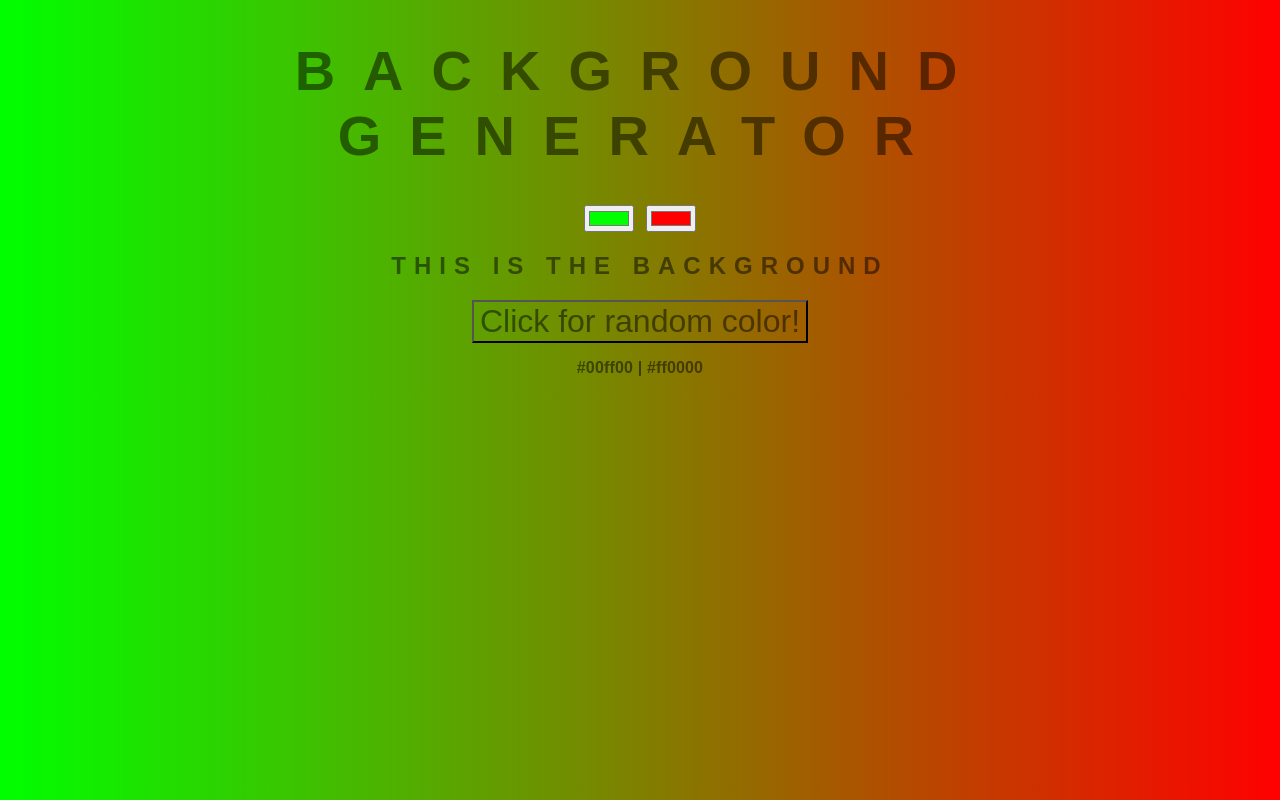
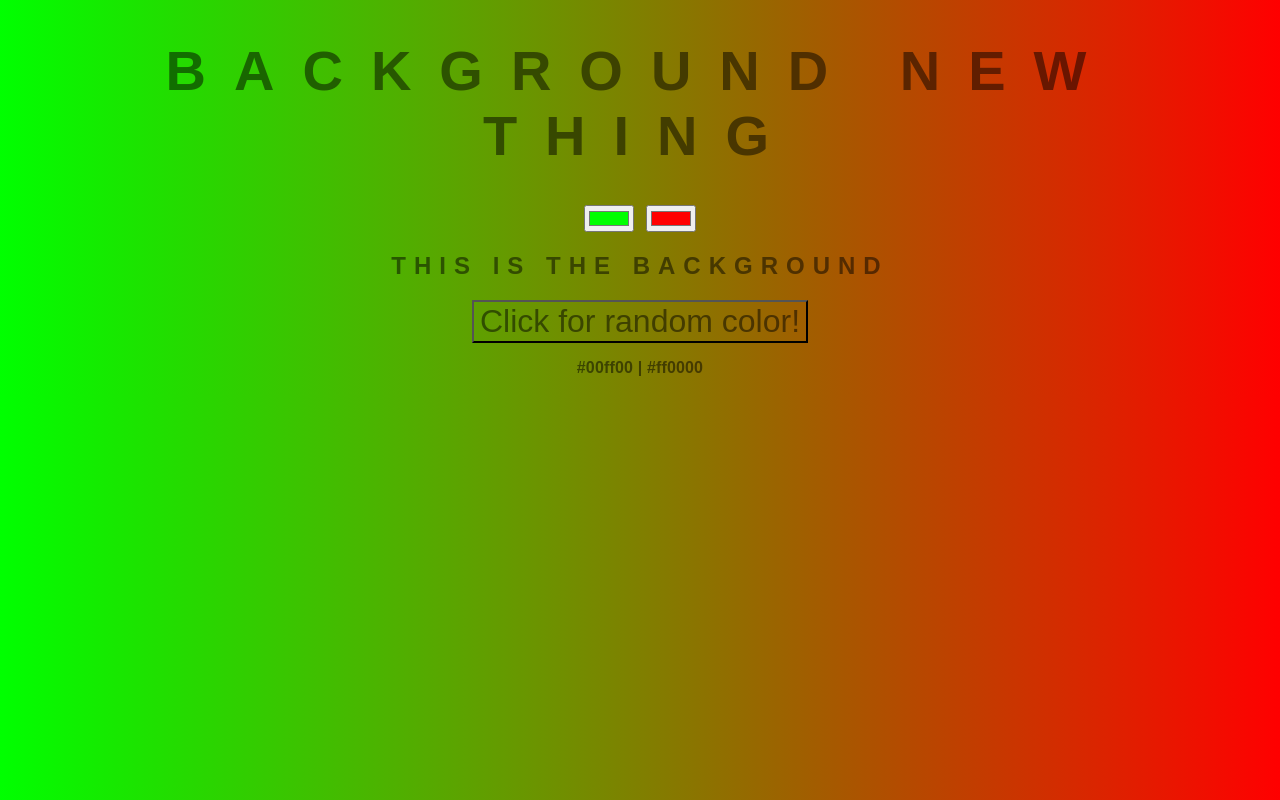
Before and after one commit to ChrisTague1/background-generator, a plain HTML site: page index.html in a window 1280 px wide. Drawn offline with Linux system fonts and the light colour scheme.

Commit message:
"new thing" text added to title

```diff
--- a/index.html
+++ b/index.html
@@ -6,7 +6,7 @@
     <link rel="stylesheet" type="text/css" href="style.css">
 </head>
 <body id="gradient">
-    <h1>Background Generator</h1>
+    <h1>Background new thing</h1>
     <input class="color1" type="color" name="color1" value="#00ff00">
     <input class="color2" type="color" name="color2" value="#ff0000">
     <h2>This is the background</h2>
```
Also changed, not shown: 1 other file.
